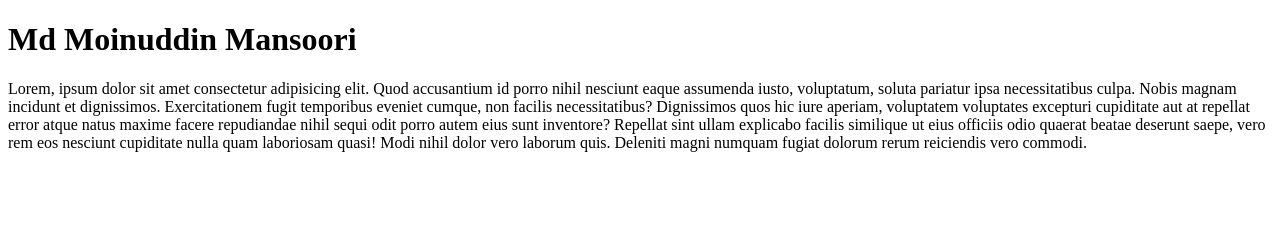
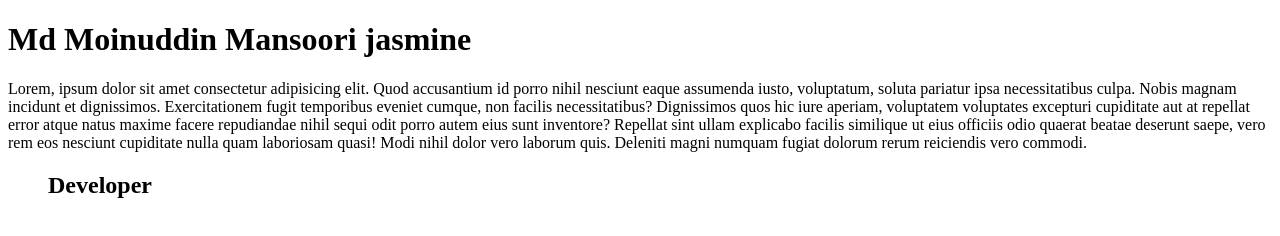
Before and after one commit to mmmansoori39/-kjh, a plain HTML site: page index.html in a window 1280 px wide. Drawn offline with Linux system fonts and the light colour scheme.

Commit message:
branch changes

```diff
--- a/index.html
+++ b/index.html
@@ -7,8 +7,12 @@
 </head>
 <body>
     <div>
-        <h1>Md Moinuddin Mansoori</h1>
+        <h1>Md Moinuddin Mansoori jasmine</h1>
         <p>Lorem, ipsum dolor sit amet consectetur adipisicing elit. Quod accusantium id porro nihil nesciunt eaque assumenda iusto, voluptatum, soluta pariatur ipsa necessitatibus culpa. Nobis magnam incidunt et dignissimos. Exercitationem fugit temporibus eveniet cumque, non facilis necessitatibus? Dignissimos quos hic iure aperiam, voluptatem voluptates excepturi cupiditate aut at repellat error atque natus maxime facere repudiandae nihil sequi odit porro autem eius sunt inventore? Repellat sint ullam explicabo facilis similique ut eius officiis odio quaerat beatae deserunt saepe, vero rem eos nesciunt cupiditate nulla quam laboriosam quasi! Modi nihil dolor vero laborum quis. Deleniti magni numquam fugiat dolorum rerum reiciendis vero commodi.</p>
     </div>
+
+    <dir>
+        <h2>Developer</h2>
+    </dir>
 </body>
 </html>
```
